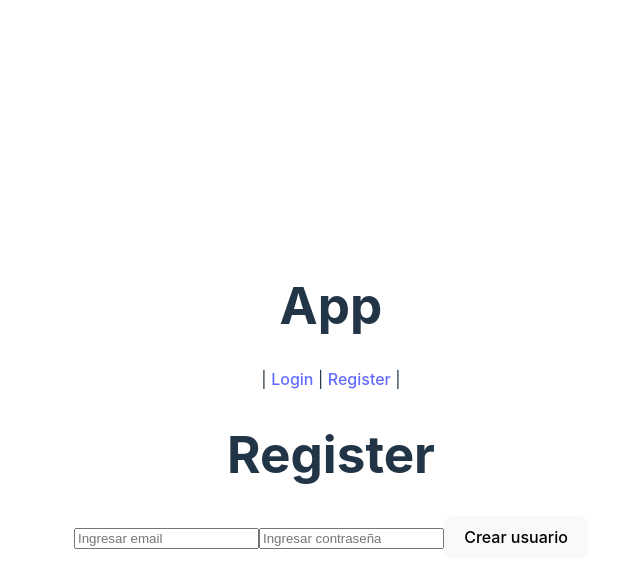
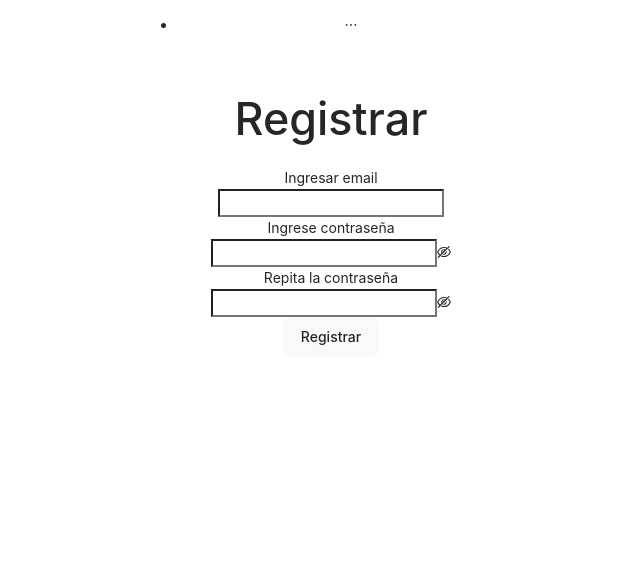
Before and after one commit to Botti13/vue-3-firebase-9-pinia-router-4-auth-firestore, a Vue app: page /register in a window 1280 px wide. Shown: the top 588 px of the page, without its empty margins (309-949 px from the left). Built offline with nearby package versions, Linux system fonts and the light colour scheme.

Commit message:
Final v1

```diff
--- a/package.json
+++ b/package.json
@@ -9,9 +9,11 @@
     "preview": "vite preview"
   },
   "dependencies": {
+    "ant-design-vue": "^3.2.15",
     "firebase": "^9.14.0",
     "nanoid": "^4.0.0",
     "pinia": "^2.0.27",
+    "unplugin-vue-components": "^0.22.11",
     "vue": "^3.2.41",
     "vue-router": "^4.1.6"
   },
--- a/src/App.vue
+++ b/src/App.vue
@@ -1,21 +1,66 @@
 <template>
-  <div>
-    <h1>App</h1>
-    <nav v-if="!userStore.loadingSession">
-      <router-link to="/" v-if="userStore.userData">Home</router-link> |
-      <router-link to="/login" v-if="!userStore.userData">Login</router-link> |
-      <router-link to="/register" v-if="!userStore.userData">Register</router-link> |
-      <button @click="userStore.logOutUser" v-if="userStore.userData">Logout</button>
-    </nav>
-    <div v-else>
-      Loading user...
-    </div>
-    <router-view></router-view>
-  </div>
+  <a-layout>
+    <a-layout-header v-if="!userStore.loadingSession">
+      <a-menu theme="dark" mode="horizontal" :style="{ lineHeight: '64px' }" v-model:selectedKeys="selectedKeys">
+        <a-menu-item v-if="userStore.userData" key="home">
+          <router-link to="/">Home</router-link>
+        </a-menu-item>
+        <a-menu-item v-if="!userStore.userData" key="login">
+          <router-link to="/login">Login</router-link>
+        </a-menu-item>
+        <a-menu-item v-if="!userStore.userData" key="register">
+          <router-link to="/register">Register</router-link>
+        </a-menu-item>
+        <a-menu-item @click="userStore.logOutUser" v-if="userStore.userData" key="logout">
+          Logout
+        </a-menu-item>
+      </a-menu>
+      <nav>
+
+
+
+
+      </nav>
+    </a-layout-header>
+    <a-layout-content style="padding: 0 50px">
+      <div class="container">
+        <div v-if="userStore.loadingSession">
+          Loading user...
+        </div>
+        <router-view></router-view>
+      </div>
+    </a-layout-content>
+  </a-layout>
 </template>
 
 <script setup>
+import { ref, watch } from 'vue';
 import { useUserStore } from './stores/user';
+import { useRoute } from 'vue-router'
 
 const userStore = useUserStore()
+const route = useRoute()
+const selectedKeys = ref([])
+
+// console.log(route.name)
+watch(
+  () => route.name,
+  () => {
+    selectedKeys.value = [route.name]
+
+  }
+);
+
 </script>
+
+<style>
+.container {
+  background-color: #fff;
+  padding: 24px;
+  min-height: calc(100vh - 64px);
+}
+
+.text-center {
+  text-align: center;
+}
+</style>
--- /dev/null
+++ b/src/components/AddForm.vue
@@ -0,0 +1,48 @@
+<script setup>
+import { reactive } from 'vue';
+import { useDatabaseStore } from '../stores/database'
+import { message } from 'ant-design-vue';
+
+
+const databaseStore = useDatabaseStore()
+
+const formState = reactive({
+    url: ''
+})
+
+const onFinish = async (value) => {
+    console.log('Todo correcto y yo que me alegro ' + value)
+    const error = await databaseStore.addUrl(formState.url)
+
+    if (!error) {
+        formState.url = ''
+        return message.success('URL agregada 😉')
+    }
+
+    switch (error) {
+        //Buscar errores de Firestore
+        default:
+            message.error('Ourrió un error en el servidor. Inténtelo más tarde 🥴')
+            break
+    }
+}
+
+
+</script>
+
+<template>
+    <a-form name="addform" autocomplete="off" layout="vertical" :model="formState" @finish="onFinish">
+        <a-form-item name="url" label="Ingrese una URL" :rules="[{
+            required: true,
+            whitespace: true,
+            pattern: /^https?:\/\/[\w\-]+(\.[\w\-]+)+[/#?]?.*$/,
+            message: 'Ingrese una URL válida'
+        }]">
+            <a-input v-model:value="formState.url"></a-input>
+        </a-form-item>
+        <a-form-item>
+            <a-button type="primary" html-type="submit" :disaled="databaseStore.loading"
+                :loading="databaseStore.loading">Agregar URL</a-button>
+        </a-form-item>
+    </a-form>
+</template>
--- a/src/main.js
+++ b/src/main.js
@@ -2,6 +2,8 @@ import { createApp } from 'vue'
 import './style.css'
 import App from './App.vue'
 import router from './router'
+
 import { createPinia } from "pinia";
+import 'ant-design-vue/es/message/style/css';
 
 createApp(App).use(router).use(createPinia()).mount('#app')
--- a/src/stores/database.js
+++ b/src/stores/database.js
@@ -9,6 +9,7 @@ export const useDatabaseStore = defineStore('database', {
     state: () => ({
         documents: [],
         loadingDoc: false,
+        loading: false
     }),
     actions: {
         async getUrls() {
@@ -34,7 +35,7 @@ export const useDatabaseStore = defineStore('database', {
             }
         },
         async addUrl(name) {
-            this.loadingDoc = true
+            this.loading = true
             try {
                 const objetoDoc = {
                     name: name,
@@ -49,9 +50,10 @@ export const useDatabaseStore = defineStore('database', {
                     id: docRef.id
                 })
             } catch (error) {
-                console.log(error)
+                console.log(error.code)
+                return error.code
             } finally {
-                this.loadingDoc = false
+                this.loading = false
             }
         },
         async leerUrl(id) {
@@ -76,7 +78,7 @@ export const useDatabaseStore = defineStore('database', {
             }
         },
         async updateUrl(id, name) {
-            this.loadingDoc = true
+            this.loading = true
             try {
                 const docRef = doc(db, "urls", id)
 
@@ -97,12 +99,13 @@ export const useDatabaseStore = defineStore('database', {
                 router.push('/')
             } catch (error) {
                 console.log(error.message)
+                return error.message
             } finally {
-                this.loadingDoc = false
+                this.loading = false
             }
         },
         async deleteUrl(id) {
-            this.loadingDoc = true
+            this.loading = true
             try {
                 const docRef = doc(db, "urls", id)
 
@@ -118,9 +121,10 @@ export const useDatabaseStore = defineStore('database', {
                 await deleteDoc(docRef)
                 this.documents = this.documents.filter(item => item.id !== id)
             } catch (error) {
-                console.log(error.message)
+                // console.log(error.code)
+                return error.message
             } finally {
-                this.loadingDoc = false
+                this.loading = false
             }
         }
     }
--- a/src/stores/user.js
+++ b/src/stores/user.js
@@ -1,5 +1,5 @@
 import { defineStore } from "pinia";
-import { createUserWithEmailAndPassword, onAuthStateChanged, signInWithEmailAndPassword, signOut } from "firebase/auth"
+import { createUserWithEmailAndPassword, onAuthStateChanged, sendEmailVerification, signInWithEmailAndPassword, signOut } from "firebase/auth"
 import { auth } from "../firebaseConfig"
 import router from '../router/'
 import { useDatabaseStore } from './database'
@@ -14,11 +14,13 @@ export const useUserStore = defineStore('userStore', {
         async registerUser(email, password) {
             this.loadingUser = true
             try {
-                const { user } = await createUserWithEmailAndPassword(auth, email, password)
-                this.userData = { email: user.email, uid: user.uid }
-                router.push('/')
+                await createUserWithEmailAndPassword(auth, email, password)
+                // this.userData = { email: user.email, uid: user.uid }
+                await sendEmailVerification(auth.currentUser)
+                router.push('/login')
             } catch (error) {
-                console.log(error)
+                console.log(error.code)
+                return error.code
             } finally {
                 this.loadingUser = false
             }
@@ -31,7 +33,8 @@ export const useUserStore = defineStore('userStore', {
                 this.userData = { email: user.email, uid: user.uid }
                 router.push('/')
             } catch (error) {
-                console.log(error)
+                console.log(error.code)
+                return error.code
             } finally {
                 this.loadingUser = false
             }
--- a/src/views/Editar.vue
+++ b/src/views/Editar.vue
@@ -1,32 +1,63 @@
 <template>
-    <div>
-        <h1>Editar id: route.params</h1>
-        <p v-if="databaseStore.loadingDoc">Updating...</p>
-        <form v-else @submit.prevent="handleSubmit">
-            <input type="text" placeholder="Ingrese URL" v-model="url">
-            <button type="submit">Editar</button>
-        </form>
-    </div>
+    <h1>Editar id: {{ route.params.id }}</h1>
+    <p v-if="databaseStore.loadingDoc">Updating...</p>
+    <a-form name="editform" autocomplete="off" layout="vertical" :model="formState" @finish="onFinish">
+        <a-form-item name="url" label="Ingrese una URL" :rules="[{
+            required: true,
+            whitespace: true,
+            pattern: /^https?:\/\/[\w\-]+(\.[\w\-]+)+[/#?]?.*$/,
+            message: 'Ingrese una URL válida'
+        }]">
+            <a-input v-model:value="formState.url"></a-input>
+        </a-form-item>
+
+        <a-form-item>
+            <a-space>
+                <a-button type="primary" html-type="submit" :disabled="databaseStore.loading"
+                    :loading="databaseStore.loading">Editar URL</a-button>
+                <RouterLink to="/">
+                    <a-button type="primary" :disabled="databaseStore.loading"
+                        :loading="databaseStore.loading">Volver</a-button>
+                </RouterLink>
+            </a-space>
+        </a-form-item>
+
+    </a-form>
 </template>
 
 <script setup>
-import { onMounted, ref } from 'vue';
+import { onMounted, reactive } from 'vue';
 import { useRoute } from 'vue-router'
 import { useDatabaseStore } from '../stores/database'
+import { message } from 'ant-design-vue';
+
 
 const databaseStore = useDatabaseStore()
 const route = useRoute()
-// console.log(route.params.id)
-const handleSubmit = () => {
-    //Validaciones del input
-    databaseStore.updateUrl(route.params.id, url.value)
+const formState = reactive({
+    url: ''
+})
+
+const onFinish = async (value) => {
+    console.log('Todo correcto y yo que me alegro ' + value)
+    const error = await databaseStore.updateUrl(route.params.id, formState.url)
+
+    if (!error) {
+        formState.url = ''
+        return message.success('URL editada 😉')
+    }
+
+    switch (error) {
+        //Buscar errores de Firestore
+        default:
+            message.error('Ourrió un error en el servidor. Inténtelo más tarde 🥴')
+            break
+    }
 }
-
-const url = ref('')
 
 onMounted(
     async () => {
-        url.value = await databaseStore.leerUrl(route.params.id)
+        formState.url = await databaseStore.leerUrl(route.params.id)
     }
 )
 
--- a/src/views/Home.vue
+++ b/src/views/Home.vue
@@ -2,42 +2,47 @@
     <div>
         <h1>Home</h1>
         <p>{{ userStore.userData?.email }}</p>
-        <form @submit.prevent="handleSubmit">
-            <input type="text" placeholder="Ingrese URL" v-model="url">
-            <button type="submit">Agregar</button>
-        </form>
+        <add-form></add-form>
         <p v-if="databaseStore.loadingDoc">Loading docs...</p>
-        <ul v-else>
-            <li v-for="item of databaseStore.documents" :key=item.id>
-                {{ item.id }}
-                <br>
-                {{ item.name }}
-                <br>
-                {{ item.short }}
-                <br>
-                <button @click="databaseStore.deleteUrl(item.id)">Eliminar</button>
-                <button @click="router.push(`/editar/${item.id}`)">Editar</button>
-            </li>
-        </ul>
+        <a-space direction="vertical" v-if="!databaseStore.loadingDoc" style="width: 100%">
+            <a-card v-for="item of databaseStore.documents" :key=item.id :title="item.short">
+                <template #extra>
+                    <a-space>
+                        <a-popconfirm title="¿Estás seguro que deseas eliminar?" ok-text="Sí" cancel-text="No"
+                            @confirm="confirm(item.id)" @cancel="cancel">
+                            <a-button danger :disabled="databaseStore.loading"
+                                :loading="databaseStore.loading">Eliminar</a-button>
+                        </a-popconfirm>
+                        <a-button type="primary" @click="router.push(`/editar/${item.id}`)">Editar</a-button>
+                    </a-space>
+                </template>
+                <p>{{ item.name }}</p>
+            </a-card>
+        </a-space>
     </div>
 </template>
 
 <script setup>
 import { useUserStore } from '../stores/user';
 import { useDatabaseStore } from '../stores/database'
-import { ref } from 'vue';
 import { useRouter } from 'vue-router'
+import { message } from 'ant-design-vue';
+import { async } from '@firebase/util';
 
 const userStore = useUserStore()
 const databaseStore = useDatabaseStore()
 const router = useRouter()
 
-const url = ref('')
-const handleSubmit = () => {
-    //Validaciones de esa url...
-    databaseStore.addUrl(url.value)
+databaseStore.getUrls()
+
+const confirm = async (id) => {
+    const error = await databaseStore.deleteUrl(id)
+    if (!error) return message.success('Eliminada exitosamente 👍')
+    return message.error(error)
 }
 
+const cancel = () => {
+    message.error('No se eliminó 👎')
+}
 
-databaseStore.getUrls()
 </script>
--- a/src/views/Login.vue
+++ b/src/views/Login.vue
@@ -1,31 +1,67 @@
 <template>
-    <div>
-        <h1>Login</h1>
-        <form @submit.prevent="handleSubmit">
-            <input type="email" placeholder="Ingresar email" v-model.trim="email">
-            <input type="password" placeholder="Ingresar contraseña" v-model.trim="password">
-            <button type="submit" :disabled="userStore.loadingUser">Acceso</button>
-        </form>
-    </div>
+    <h1 class="text-center">Login</h1>
+    <a-row>
+        <a-col :xs="{ span: 24 }" :sm="{ span: 12, offset: 6 }">
+            <a-form name="basicLogin" autocomplete="off" layout="vertical" :model="formState" @finish="onFinish"
+                @finishFailed="onFinishFailed">
+                <a-form-item name="email" label="Ingresar email"
+                    :rules="[{ required: true, whitespace: true, type: 'email', message: 'Ingresa un email válido' }]">
+                    <a-input v-model:value="formState.email">
+                    </a-input>
+                </a-form-item>
+                <a-form-item name="password" label="Ingrese contraseña"
+                    :rules="[{ required: true, min: 6, whitespace: true, message: 'Ingresa una contraseña de al menos 6 caracteres' }]">
+                    <a-input-password v-model:value="formState.password">
+                    </a-input-password>
+                </a-form-item>
+                <a-form-item>
+                    <a-button type="primary" html-type="submit" :disabled="userStore.loadingUser"
+                        :loading="userStore.loadingUser">
+                        Ingresar
+                    </a-button>
+                </a-form-item>
+            </a-form>
+        </a-col>
+    </a-row>
 </template>
 
 <script setup>
-import { ref } from 'vue';
+import { reactive } from 'vue';
 import { useUserStore } from '../stores/user'
-// import { useRouter } from 'vue-router'
+import { message } from 'ant-design-vue';
+
+
 
 const userStore = useUserStore()
-// const router = useRouter()
 
-const email = ref('')
-const password = ref('')
 
-const handleSubmit = async () => {
-    if (!email.value || password.value.length < 6) { return alert('Llena los campos') }
-    await userStore.loginUser(email.value, password.value)
-    // router.push('/')
+const formState = reactive({
+    email: '',
+    password: ''
+})
 
-}
+const onFinish = async (values) => {
+    console.log('Success:', values);
+    const error = await userStore.loginUser(formState.email, formState.password)
+
+    if (!error) { return message.success('¡Bienvenido! 😃'); }
+
+    switch (error) {
+        case 'auth/user-not-found':
+            message.error('No existe esa cuenta 😢');
+            break
+        case 'auth/wrong-password':
+            message.error('Verifique los datos ☹️');
+            break
+        default:
+            message.error('Ourrió un error en el servidor. Inténtelo más tarde 🥴')
+            break
+    }
+};
+
+const onFinishFailed = errorInfo => {
+    console.log('Failed:', errorInfo);
+};
 
 
 </script>
--- a/src/views/Register.vue
+++ b/src/views/Register.vue
@@ -1,31 +1,76 @@
 <template>
-    <div>
-        <h1>Register</h1>
-        <form @submit.prevent="handleSubmit">
-            <input type="email" placeholder="Ingresar email" v-model.trim="email">
-            <input type="password" placeholder="Ingresar contraseña" v-model.trim="password">
-            <button type="submit" :disabled="userStore.loadingUser">Crear usuario</button>
-        </form>
-    </div>
+    <h1 class="text-center">Registrar</h1>
+    <a-row>
+        <a-col :xs="{ span: 24 }" :sm="{ span: 12, offset: 6 }">
+            <a-form name="basicRegister" autocomplete="off" layout="vertical" :model="formState" @finish="onFinish">
+                <a-form-item name="email" label="Ingresar email"
+                    :rules="[{ required: true, whitespace: true, type: 'email', message: 'Ingresa un email válido' }]">
+                    <a-input v-model:value="formState.email">
+                    </a-input>
+                </a-form-item>
+                <a-form-item name="password" label="Ingrese contraseña"
+                    :rules="[{ required: true, min: 6, whitespace: true, message: 'Ingresa una contraseña de al menos 6 caracteres' }]">
+                    <a-input-password v-model:value="formState.password">
+                    </a-input-password>
+                </a-form-item>
+                <a-form-item name="repassword" label="Repita la contraseña" :rules="[{
+                    validator: validatePass,
+                }]">
+                    <a-input-password v-model:value="formState.repassword">
+                    </a-input-password>
+                </a-form-item>
+                <a-form-item>
+                    <a-button type="primary" html-type="submit" :disabled="userStore.loadingUser"
+                        :loading="userStore.loadingUser">
+                        Registrar
+                    </a-button>
+                </a-form-item>
+            </a-form>
+        </a-col>
+    </a-row>
 </template>
 
 <script setup>
-import { ref } from 'vue';
+import { reactive } from 'vue';
 import { useUserStore } from '../stores/user'
-// import { useRouter } from 'vue-router'
+import { message } from 'ant-design-vue';
 
 const userStore = useUserStore()
-// const router = useRouter()
 
-const email = ref('')
-const password = ref('')
 
-const handleSubmit = async () => {
-    if (!email.value || password.value.length < 6) { return alert('Llena los campos') }
-    await userStore.registerUser(email.value, password.value)
-    // router.push('/')
+const formState = reactive({
+    email: '',
+    password: '',
+    repassword: ''
+})
 
+const validatePass = async (_rule, value) => {
+    if (value === '') {
+        return Promise.reject('Repita contraseña')
+    }
+
+    if (value !== formState.password) {
+        return Promise.reject('No coinciden las contraseñas')
+    }
+    return Promise.resolve()
 }
 
 
+const onFinish = async (values) => {
+    console.log('Success:', values);
+    const error = await userStore.registerUser(formState.email, formState.password)
+
+    if (!error) { return message.success('Revisa tu correo y verifica tu cuenta 🙂'); }
+
+    switch (error) {
+        case 'auth/email-already-in-use':
+            message.error('Email ya registrado 😢');
+            break
+        default:
+            message.error('Ourrió un error en el servidor. Inténtelo más tarde 🥴')
+            break
+    }
+};
+
+
 </script>
--- a/vite.config.js
+++ b/vite.config.js
@@ -1,7 +1,11 @@
 import { defineConfig } from 'vite'
 import vue from '@vitejs/plugin-vue'
+import Components from 'unplugin-vue-components/vite';
+import { AntDesignVueResolver } from 'unplugin-vue-components/resolvers';
 
 // https://vitejs.dev/config/
 export default defineConfig({
-  plugins: [vue()]
+  plugins: [vue(), Components({
+    resolvers: [AntDesignVueResolver()],
+  }),]
 })
```
Also changed, not shown: src/router.js (+4 -4 lines), 1 other file (tests, documents, lock files or other folders).
